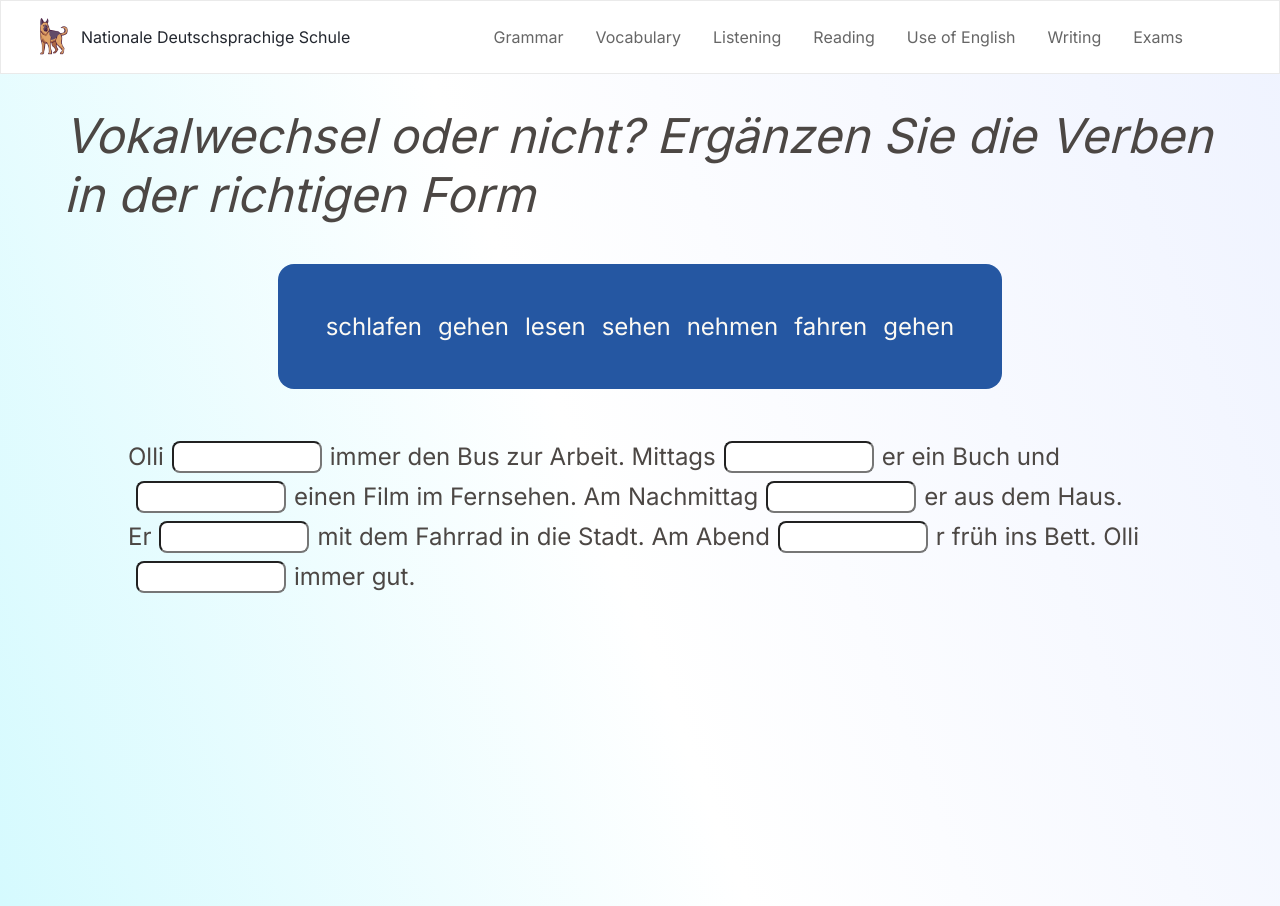
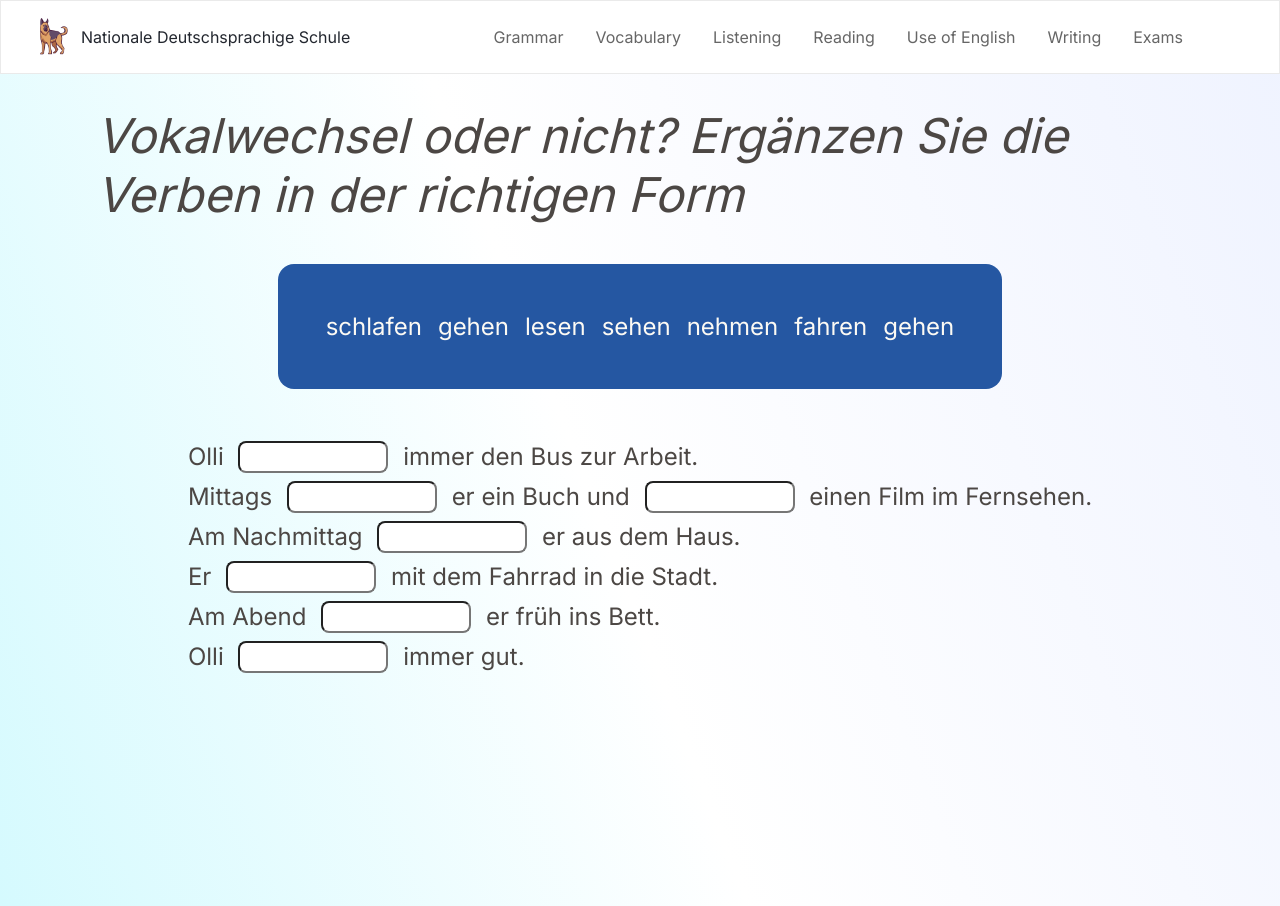
Before and after one commit to mishin78/nGls, a Next.js app: page /grammar/elementary/test1 in a window 1280 px wide. Built offline with nearby package versions, Linux system fonts and the light colour scheme.

Commit message:
refactor test1 exercise

```diff
--- /dev/null
+++ b/app/components/inputInText.js
@@ -0,0 +1,22 @@
+'use client'
+import { useState, useEffect } from "react"
+
+export default function InputInText({ word, correctUsage, setVariants }) {
+    const [ inputValue, setInputValue ] = useState('')
+
+    useEffect(() => {
+        if(inputValue === correctUsage) {
+            setTimeout(() => {
+                setVariants((prevVariants) => prevVariants.map(i => (i.word === word ? {...i, used: true } : i )))
+            }, 2000)
+        } else {
+            setTimeout(() => {
+                setVariants((prevVariants) => prevVariants.map(i => (i.word === word ? {...i, used: false } : i )))
+            }, 2000)
+        }
+    }, [inputValue])
+
+    return (
+        <input className={correctUsage === inputValue ? 'green' : 'default'} value={inputValue} onChange={(e) => setInputValue(e.target.value)} />
+    )
+}
--- /dev/null
+++ b/app/components/repeatedInputInText.js
@@ -0,0 +1,22 @@
+'use client'
+import { useState, useEffect } from "react"
+
+export default function RepeatedInputInText({ correctUsage, setVariants, index }) {
+    const [ inputValue, setInputValue ] = useState('')
+
+    useEffect(() => {
+        if(inputValue === correctUsage) {
+            setTimeout(() => {
+                setVariants((prevVariants) => prevVariants.map((i, idx)=> (idx === index ? {...i, used: true } : i )))
+            }, 2000)
+        } else {
+            setTimeout(() => {
+                setVariants((prevVariants) => prevVariants.map((i, idx) => (idx === index ? {...i, used: false } : i )))
+            }, 2000)
+        }
+    }, [inputValue])
+
+    return (
+        <input className={correctUsage === inputValue ? 'green' : 'default'} value={inputValue} onChange={(e) => setInputValue(e.target.value)} />
+    )
+}
--- a/app/grammar/elementary/test1/page.js
+++ b/app/grammar/elementary/test1/page.js
@@ -2,6 +2,8 @@
 import React, { useState, useEffect } from "react"
 import { flushSync } from "react-dom"
 import { Fragment } from "react"
+import InputInText from "@/app/components/inputInText"
+import RepeatedInputInText from "@/app/components/repeatedInputInText"
 
 
 export default function TextExercese1() {
@@ -77,11 +79,9 @@ export default function TextExercese1() {
     }, [inputValues[0],inputValues[1],inputValues[2],inputValues[3],inputValues[4],inputValues[5], inputValues[6]])
 
 
-    console.log(variants)
-
     return (
         <main>
-            <h1 style={{marginInline: '4rem'}}>Vokalwechsel oder nicht? Ergänzen Sie die Verben in der richtigen Form</h1>
+            <h1 style={{marginInline: '6rem'}}>Vokalwechsel oder nicht? Ergänzen Sie die Verben in der richtigen Form</h1>
               <div className="writingTest">
                     <div className="variants">
                         {variants.map((i, idx) => {
@@ -93,22 +93,12 @@ export default function TextExercese1() {
                         })}
                     </div>
                     <div className="text">
-                        <p>Olli
-                        <input className={inputValues[0] === 'nimmt' ? 'green' : 'default'} value={inputValues[0]} onChange={(e) => changeRightInput(e, 0)}/>
-                        immer  den  Bus zur Arbeit.  Mittags
-                        <input className={inputValues[1] === 'liest' ? 'green' : 'default'} value={inputValues[1]} onChange={(e) => changeRightInput(e, 1)}/>
-                        er ein Buch und
-                        <input className={inputValues[2] === 'sieht' ? 'green' : 'default'} value={inputValues[2]} onChange={(e) => changeRightInput(e, 2)}/>
-                        einen Film im Fernsehen. Am Nachmittag
-                         <input className={inputValues[3] === 'geht' ? 'green' : 'default'} value={inputValues[3]} onChange={(e) => changeRightInput(e, 3)}/>
-                         er aus dem Haus.  Er
-                        <input className={inputValues[4] === 'fährt' ? 'green' : 'default'} value={inputValues[4]} onChange={(e) => changeRightInput(e, 4)}/>
-                        mit dem Fahrrad in die Stadt. Am Abend
-                       <input className={inputValues[5] === 'geht' ? 'green' : 'default'} value={inputValues[5]} onChange={(e) => changeRightInput(e, 5)}/>
-                        r früh ins Bett. Olli
-                        <input className={inputValues[6] === 'schläft' ? 'green' : 'default'} value={inputValues[6]} onChange={(e) => changeRightInput(e, 6)}/>
-                        immer gut.
-                        </p>
+                        <p>Olli <InputInText word={'nehmen'} correctUsage={'nimmt'} setVariants={setVariants} /> immer  den  Bus zur Arbeit.</p>
+                        <p> Mittags <InputInText word={'lesen'} correctUsage={'liest'} setVariants={setVariants} /> er ein Buch und <InputInText word={'sehen'} correctUsage={'sieht'} setVariants={setVariants} /> einen Film im Fernsehen.</p>
+                        <p>Am Nachmittag <RepeatedInputInText correctUsage={'geht'} setVariants={setVariants} index={1}/> er aus dem Haus.</p>
+                        <p>Er <InputInText word={'fahren'} correctUsage={'fährt'} setVariants={setVariants} /> mit dem Fahrrad in die Stadt.</p>
+                        <p>Am Abend <RepeatedInputInText correctUsage={'geht'} setVariants={setVariants} index={6} /> er früh ins Bett.</p>
+                        <p>Olli <InputInText word={'schlafen'} correctUsage={'schläft'} setVariants={setVariants} /> immer gut.</p>
                     </div>
                 </div>
         </main>
@@ -123,5 +113,5 @@ const writingTest = [
     { word: 'sehen', used: false },
     { word: 'nehmen', used: false },
     { word: 'fahren', used: false },
-    { word: 'gehen', used: false },
+    { word: 'gehen', used: false }
 ]
--- a/app/styles.sass
+++ b/app/styles.sass
@@ -497,7 +497,6 @@ main
             font-size: 1.5rem
             color: $smoke-white
     .text
-        width: 80%
         p
             font-size: 1.5rem
             line-height: 1.6666
--- a/redux/fetures/slices.js
+++ b/redux/fetures/slices.js
@@ -1,6 +1,4 @@
 import { createSlice, PayloadAction } from "@reduxjs/toolkit";
-
-//let number = Number(localStorage.getItem('count'))
 
 const initialState = {
     value: {
```
